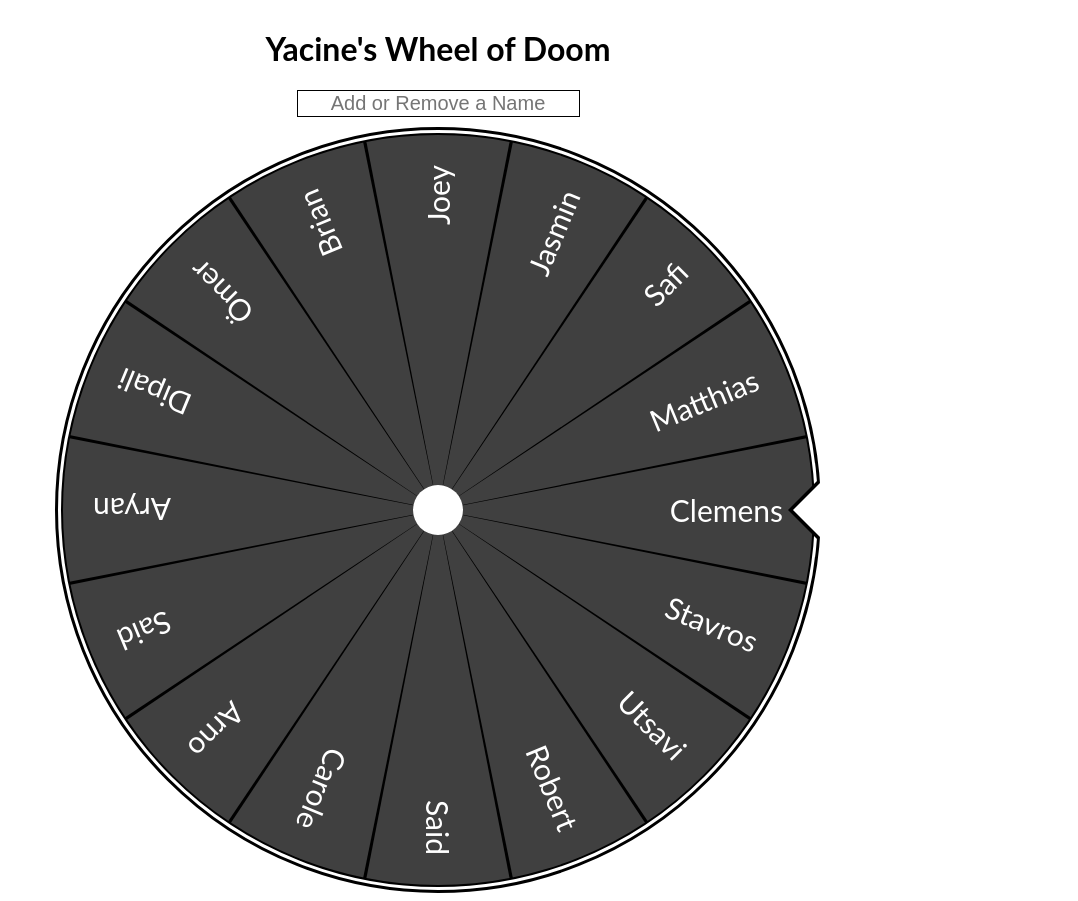
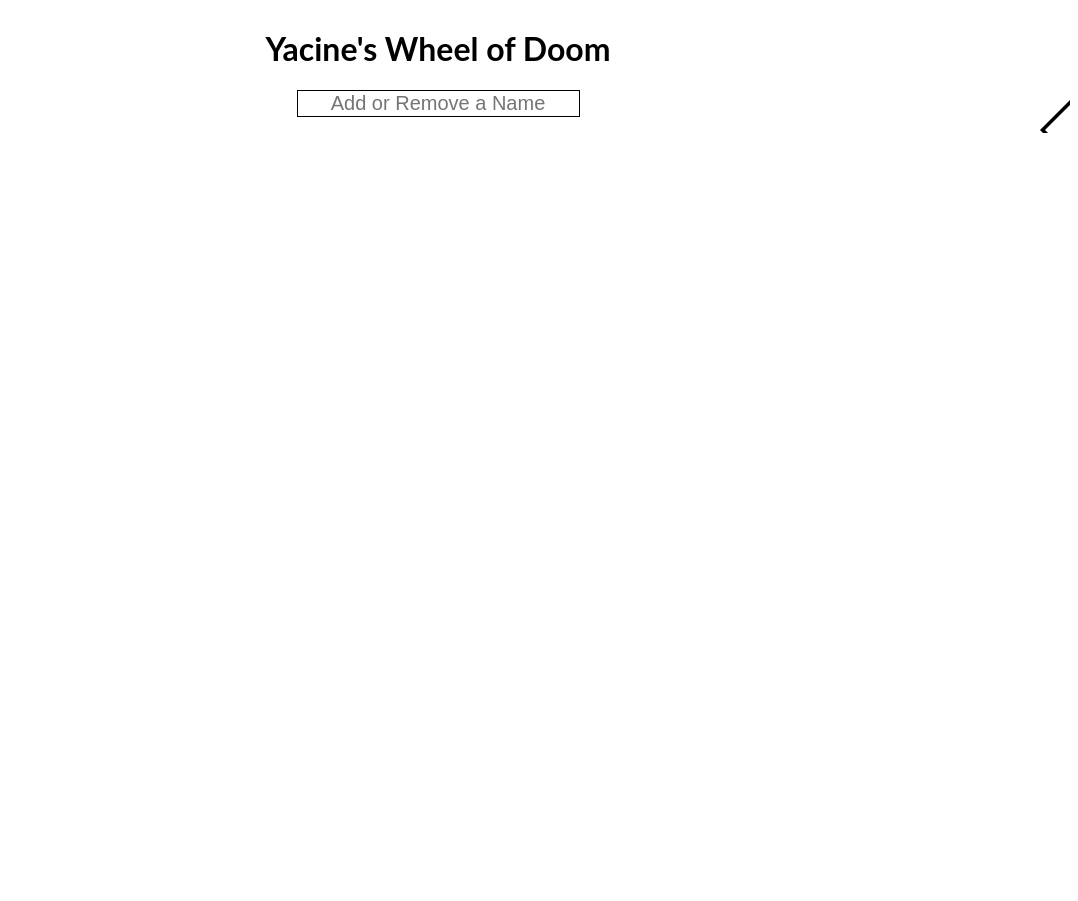
Before and after one commit to MatthiasvsGitHub/wheel-of-doom, a React (Create React App) app: page / in a window 1280 px wide. Shown: the whole page, without its empty margins (202-1280 px from the left). After the commit the page ends 800 px from the top, so only its background shows below. Built offline with nearby package versions, Linux system fonts and the light colour scheme.

Commit message:
small test

```diff
--- a/src/components/wheel/index.css
+++ b/src/components/wheel/index.css
@@ -1,4 +1,4 @@
-:root {
+/* :root {
   --wheel-font: 'Lato', 'Quicksand', sans-serif;
   --wheel-size: 750px;
   --wheel-slice-spacing: 23px;
@@ -12,7 +12,7 @@
   --nb-turn: 2;
   --spinning-duration: 6s;
   --reset-duration: 0s;
-}
+} */
 
 /* Outer Circle */
 .wheel-container {
```
